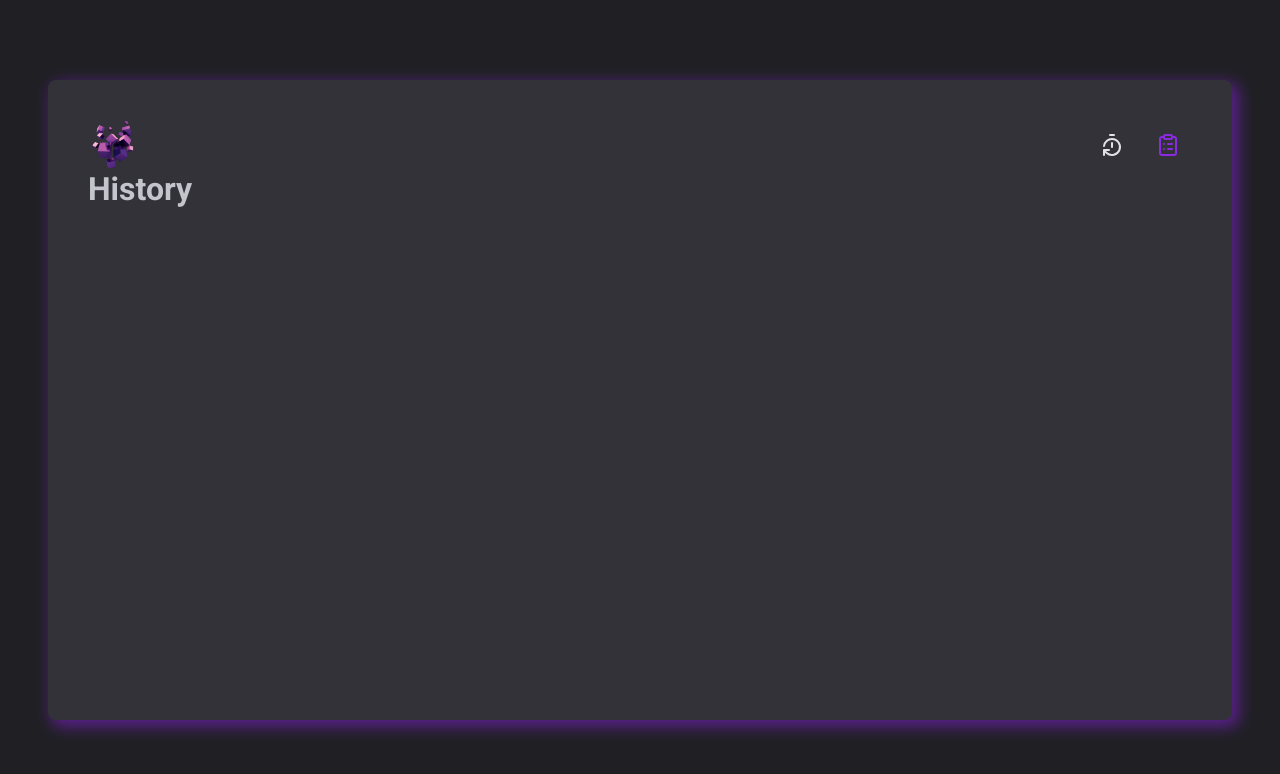
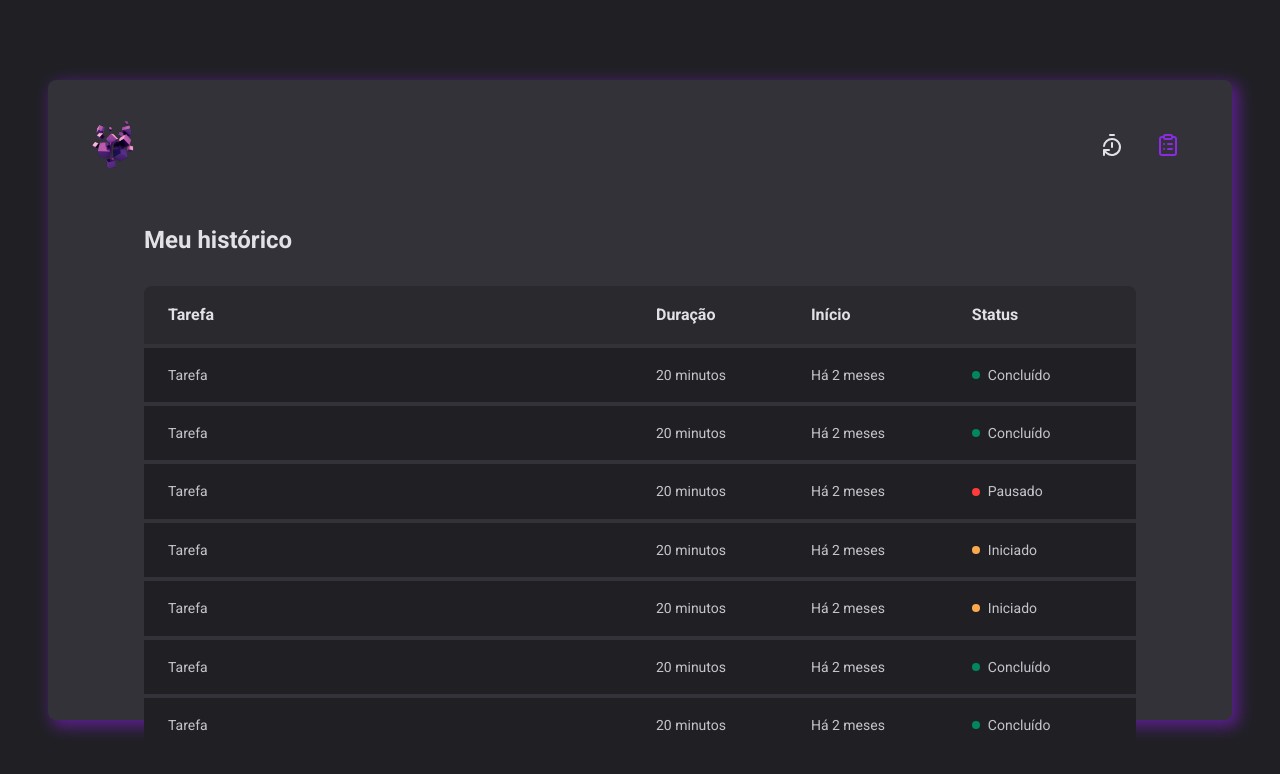
Before and after one commit to diwberg/react-pomodoro, a React (Vite) app: page /history in a window 1280 px wide. Shown: the top 774 px of the page. Built offline with nearby package versions, Linux system fonts and the light colour scheme.

Commit message:
Feature: Complete History Component

```diff
--- a/src/pages/History/index.tsx
+++ b/src/pages/History/index.tsx
@@ -1,7 +1,78 @@
+import { HistoryContainer, HistoryList, Status } from './styles'
 export function History() {
   return (
-    <div>
-      <h1>History</h1>
-    </div>
+    <HistoryContainer>
+      <h1>Meu histórico</h1>
+      <HistoryList>
+        <table>
+          <thead>
+            <tr>
+              <th>Tarefa</th>
+              <th>Duração</th>
+              <th>Início</th>
+              <th>Status</th>
+            </tr>
+          </thead>
+          <tbody>
+            <tr>
+              <td>Tarefa</td>
+              <td>20 minutos</td>
+              <td>Há 2 meses</td>
+              <td>
+                <Status statusColor="green">Concluído</Status>
+              </td>
+            </tr>
+            <tr>
+              <td>Tarefa</td>
+              <td>20 minutos</td>
+              <td>Há 2 meses</td>
+              <td>
+                <Status statusColor="green">Concluído</Status>
+              </td>
+            </tr>
+            <tr>
+              <td>Tarefa</td>
+              <td>20 minutos</td>
+              <td>Há 2 meses</td>
+              <td>
+                <Status statusColor="red">Pausado</Status>
+              </td>
+            </tr>
+            <tr>
+              <td>Tarefa</td>
+              <td>20 minutos</td>
+              <td>Há 2 meses</td>
+              <td>
+                <Status statusColor="yellow">Iniciado</Status>
+              </td>
+            </tr>
+            <tr>
+              <td>Tarefa</td>
+              <td>20 minutos</td>
+              <td>Há 2 meses</td>
+              <td>
+                <Status statusColor="yellow">Iniciado</Status>
+              </td>
+            </tr>
+            <tr>
+              <td>Tarefa</td>
+              <td>20 minutos</td>
+              <td>Há 2 meses</td>
+              <td>
+                <Status statusColor="green">Concluído</Status>
+              </td>
+            </tr>
+            <tr>
+              <td>Tarefa</td>
+              <td>20 minutos</td>
+              <td>Há 2 meses</td>
+              <td>
+                <Status statusColor="green">Concluído</Status>
+              </td>
+            </tr>
+          </tbody>
+        </table>
+      </HistoryList>
+    </HistoryContainer>
   )
 }
--- /dev/null
+++ b/src/pages/History/styles.ts
@@ -0,0 +1,73 @@
+import styled from 'styled-components'
+export const HistoryContainer = styled.main`
+  flex: 1;
+  padding: 3.5rem;
+  display: flex;
+  flex-direction: column;
+  h1 {
+    font-size: 1.5rem;
+    color: ${(props) => props.theme['grey-100']};
+  }
+`
+export const HistoryList = styled.div`
+  flex: 1;
+  overflow: auto;
+  margin-top: 2rem;
+  table {
+    width: 100%;
+    border-collapse: collapse;
+    min-width: 600px;
+    th {
+      background-color: ${(props) => props.theme['grey-700']};
+      padding: 1rem;
+      text-align: left;
+      color: ${(props) => props.theme['grey-100']};
+      font-size: 0%.875rem;
+      line-height: 1.6;
+      &:first-child {
+        border-top-left-radius: 8px;
+        padding-left: 1.5rem;
+      }
+      &:last-child {
+        border-top-right-radius: 8px;
+        padding-right: 1.5rem;
+      }
+    }
+    td {
+      background-color: ${(props) => props.theme['grey-800']};
+      border-top: 4px solid ${(props) => props.theme['grey-600']};
+      padding: 1rem;
+      font-size: 0.875rem;
+      line-height: 1.6;
+      &:first-child {
+        width: 50%;
+        padding-left: 1.5rem;
+      }
+      &:last-child {
+        padding-right: 1.5rem;
+      }
+    }
+  }
+`
+const STATUS_COLORS = {
+  yellow: 'yellow-500',
+  green: 'green-500',
+  red: 'red-500',
+} as const
+
+interface StatusProps {
+  statusColor: keyof typeof STATUS_COLORS
+}
+export const Status = styled.span<StatusProps>`
+  display: flex;
+  align-items: center;
+  gap: 0.5rem;
+  &::before {
+    content: '';
+    width: 0.5rem;
+    height: 0.5rem;
+    border-radius: 50%;
+    background-color: ${(props) =>
+      props.theme[STATUS_COLORS[props.statusColor]]};
+  }
+`
--- a/src/pages/Home/styles.ts
+++ b/src/pages/Home/styles.ts
@@ -57,7 +57,7 @@ export const CountDownContainer = styled.div`
   font-family: 'Roboto Mono', monospace;
   font-size: 10rem;
   line-height: 8rem;
-  color: ${(props) => props.theme['grey-100']};
+  color: ${(props) => props.theme.white};
   display: flex;
   gap: 1rem;
   span {
--- a/src/styles/themes/default.ts
+++ b/src/styles/themes/default.ts
@@ -13,7 +13,10 @@ export const defaultTheme = {
   'purple-500': '#59208A',
 
   'red-500': '#FF3B3B',
-  'red-800': '#8B0000',
+  'red-700': '#8B0000',
+
+  'green-500': '#00875F',
+  'green-700': '#015F43',
 
   'yellow-500': '#FBA94C',
 }
```
